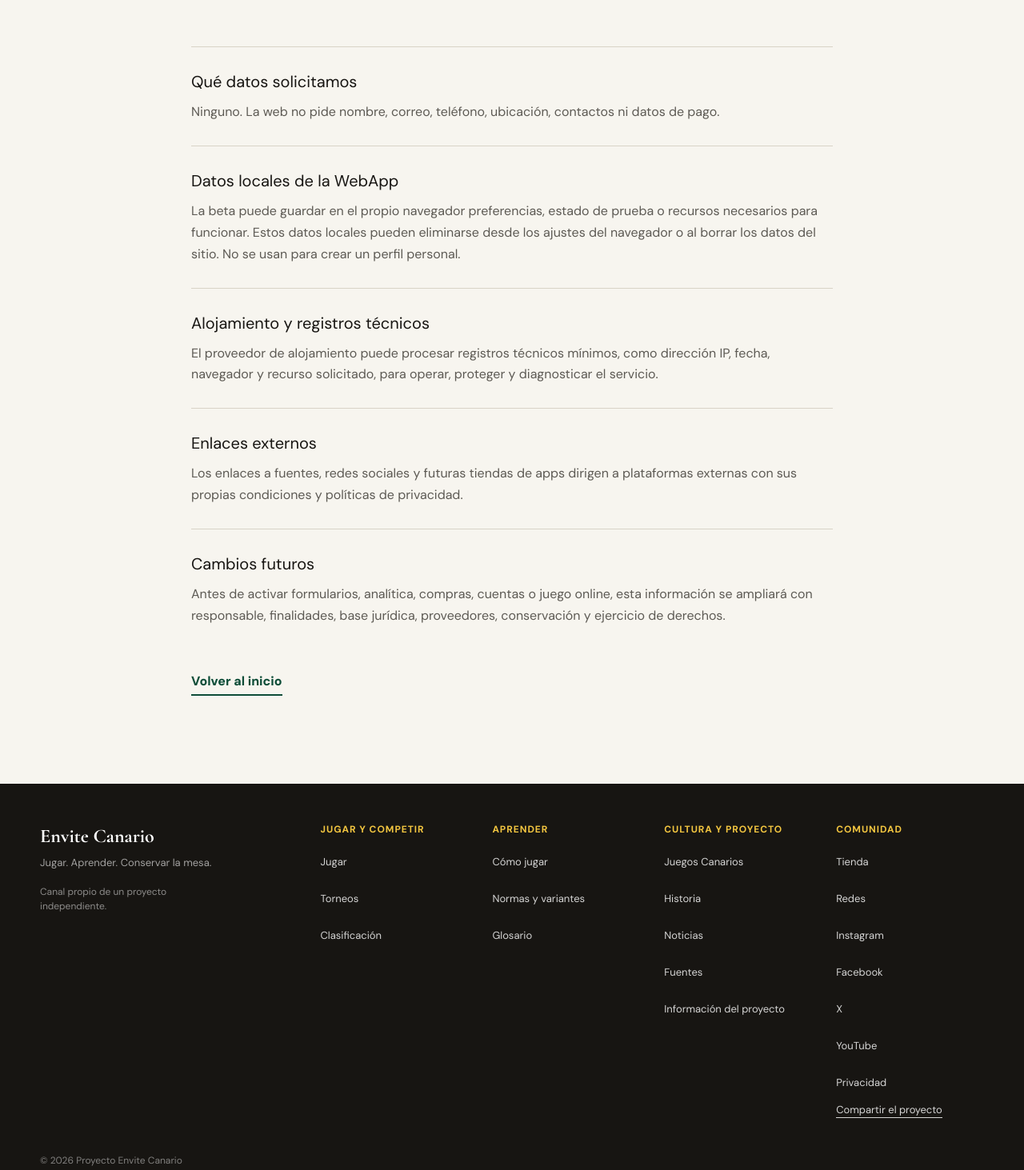
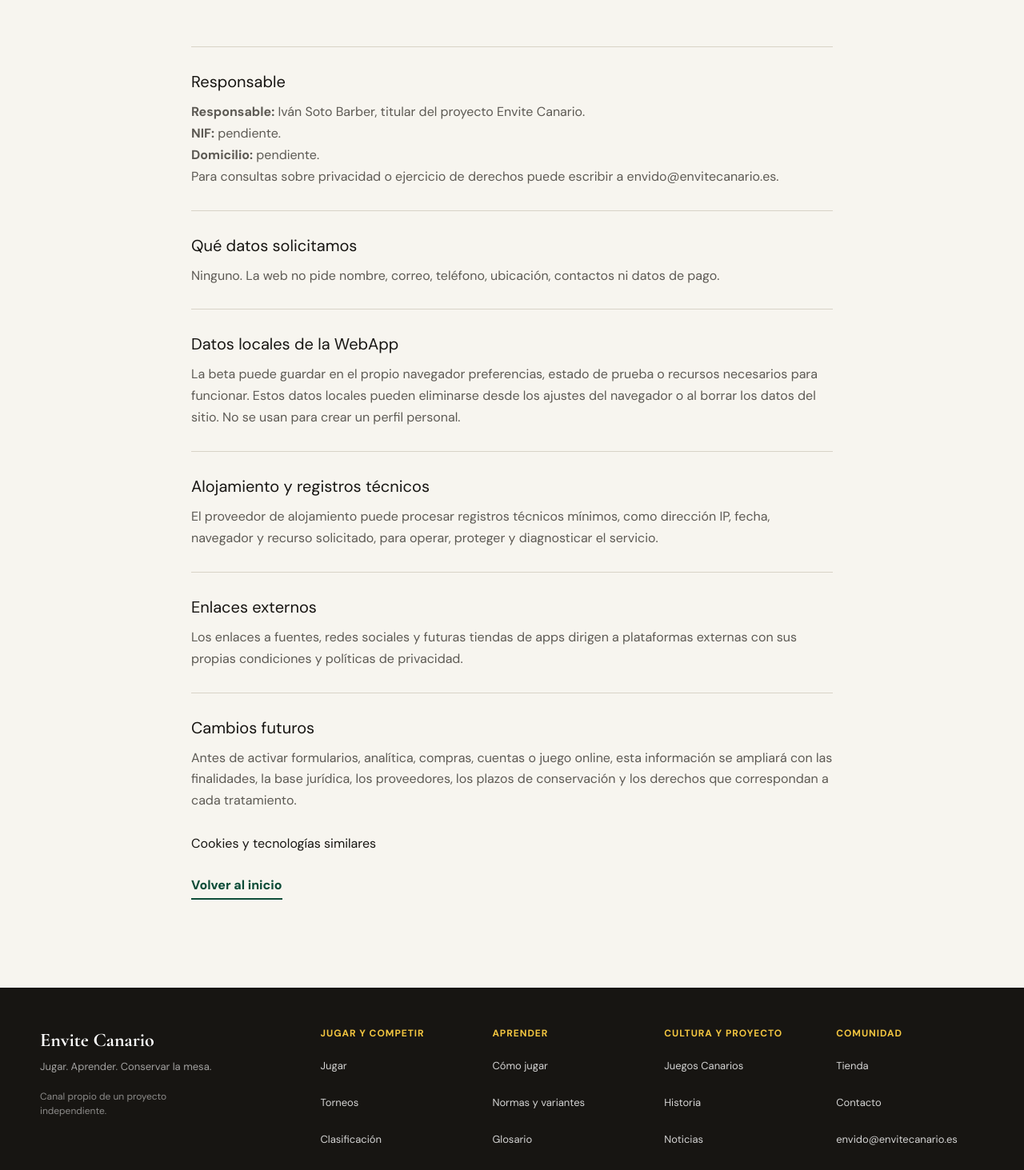
Before and after one commit to ivansotobarber-dominio/envite-canario, a Next.js app: page /privacidad in a window 1280 px wide. Shown: the part 424-1887 px from the top of the page at 80% size. Built offline with nearby package versions, Linux system fonts and the light colour scheme; no server answers.

Commit message:
Publicar contacto y textos legales

```diff
--- /dev/null
+++ b/app/contacto/page.tsx
@@ -0,0 +1,57 @@
+import type { Metadata } from "next";
+import Link from "next/link";
+import { SiteFooter, SiteHeader } from "../site-chrome";
+
+export const metadata: Metadata = {
+  title: "Contacto",
+  description:
+    "Contacto directo con el proyecto Envite Canario para juego, cultura, torneos, tienda y colaboraciones.",
+  alternates: {
+    canonical: "/contacto",
+  },
+};
+
+export default function ContactPage() {
+  return (
+    <>
+      <SiteHeader />
+      <main id="contenido-principal" tabIndex={-1} className="legal-page">
+        <div className="legal-inner">
+          <p className="eyebrow">Contacto</p>
+          <h1>Hablemos de Envite.</h1>
+          <p className="legal-lead">
+            Para torneos, testimonios, reglas, tienda, prensa o colaboraciones,
+            escriba directamente al correo del proyecto.
+          </p>
+
+          <section>
+            <h2>Correo del proyecto</h2>
+            <p>
+              <a className="text-link" href="mailto:envido@envitecanario.es">
+                envido@envitecanario.es
+              </a>
+            </p>
+            <p>
+              El enlace abre su aplicación de correo. Esta web todavía no envía
+              formularios ni almacena datos personales.
+            </p>
+          </section>
+
+          <section>
+            <h2>Para ayudarnos a responder</h2>
+            <p>
+              Indique en el asunto si se trata de un torneo, una corrección de
+              reglas, una entrevista, una propuesta comercial o una consulta
+              sobre la tienda.
+            </p>
+          </section>
+
+          <Link className="text-link" href="/redes-sociales">
+            Consultar el estado de las redes sociales
+          </Link>
+        </div>
+      </main>
+      <SiteFooter />
+    </>
+  );
+}
--- /dev/null
+++ b/app/cookies/page.tsx
@@ -0,0 +1,65 @@
+import type { Metadata } from "next";
+import Link from "next/link";
+import { SiteFooter, SiteHeader } from "../site-chrome";
+
+export const metadata: Metadata = {
+  title: "Cookies",
+  description: "Información sobre cookies y tecnologías similares en Envite Canario.",
+  alternates: { canonical: "/cookies" },
+};
+
+export default function CookiesPage() {
+  return (
+    <>
+      <SiteHeader />
+      <main id="contenido-principal" tabIndex={-1} className="legal-page">
+        <div className="legal-inner">
+          <p className="eyebrow">Privacidad</p>
+          <h1>Cookies y tecnologías similares.</h1>
+          <p className="legal-lead">
+            Envite Canario no utiliza actualmente cookies de análisis,
+            publicidad o seguimiento.
+          </p>
+
+          <section>
+            <h2>Responsable</h2>
+            <p><strong>Responsable:</strong> Iván Soto Barber, titular del proyecto Envite Canario.</p>
+            <p><strong>NIF:</strong> pendiente.</p>
+            <p><strong>Domicilio:</strong> pendiente.</p>
+            <p><strong>Contacto:</strong> <a href="mailto:envido@envitecanario.es">envido@envitecanario.es</a>.</p>
+          </section>
+
+          <section>
+            <h2>Estado actual</h2>
+            <p>
+              La comprobación técnica realizada el 28 de agosto de 2026 no
+              detectó cookies, almacenamiento local, almacenamiento de sesión,
+              iframes ni service workers en la web pública.
+            </p>
+          </section>
+
+          <section>
+            <h2>Por qué no aparece un banner</h2>
+            <p>
+              No se muestra un banner porque actualmente no se instalan
+              tecnologías no necesarias que requieran consentimiento.
+            </p>
+          </section>
+
+          <section>
+            <h2>Cambios futuros</h2>
+            <p>
+              Antes de activar analítica, publicidad, contenidos embebidos,
+              formularios conectados u otras tecnologías no estrictamente
+              necesarias, se actualizará esta información y se solicitará
+              consentimiento cuando corresponda.
+            </p>
+          </section>
+
+          <Link className="text-link" href="/">Volver al inicio</Link>
+        </div>
+      </main>
+      <SiteFooter />
+    </>
+  );
+}
--- a/app/informacion-legal/page.tsx
+++ b/app/informacion-legal/page.tsx
@@ -24,6 +24,18 @@
             no representa un reglamento oficial único y todavía no opera una
             tienda transaccional.
           </p>
+
+          <section>
+            <h2>Identificación del titular</h2>
+            <p><strong>Titular:</strong> Iván Soto Barber.</p>
+            <p><strong>Denominación del proyecto:</strong> Envite Canario.</p>
+            <p><strong>NIF:</strong> pendiente.</p>
+            <p><strong>Domicilio:</strong> pendiente.</p>
+            <p>
+              <strong>Correo de contacto:</strong>{" "}
+              <a href="mailto:envido@envitecanario.es">envido@envitecanario.es</a>.
+            </p>
+          </section>
 
           <section>
             <h2>Finalidad</h2>
--- a/app/privacidad/page.tsx
+++ b/app/privacidad/page.tsx
@@ -23,6 +23,17 @@
             Esta versión no incluye cuentas, formularios, newsletter, pagos,
             publicidad ni analítica de terceros.
           </p>
+
+          <section>
+            <h2>Responsable</h2>
+            <p><strong>Responsable:</strong> Iván Soto Barber, titular del proyecto Envite Canario.</p>
+            <p><strong>NIF:</strong> pendiente.</p>
+            <p><strong>Domicilio:</strong> pendiente.</p>
+            <p>
+              Para consultas sobre privacidad o ejercicio de derechos puede escribir a{" "}
+              <a href="mailto:envido@envitecanario.es">envido@envitecanario.es</a>.
+            </p>
+          </section>
 
           <section>
             <h2>Qué datos solicitamos</h2>
@@ -64,10 +75,13 @@
             <h2>Cambios futuros</h2>
             <p>
               Antes de activar formularios, analítica, compras, cuentas o juego
-              online, esta información se ampliará con responsable, finalidades,
-              base jurídica, proveedores, conservación y ejercicio de derechos.
+              online, esta información se ampliará con las finalidades, la base
+              jurídica, los proveedores, los plazos de conservación y los derechos
+              que correspondan a cada tratamiento.
             </p>
           </section>
+
+          <p><Link href="/cookies">Cookies y tecnologías similares</Link></p>
 
           <Link className="text-link" href="/">
             Volver al inicio
--- a/app/site-chrome.tsx
+++ b/app/site-chrome.tsx
@@ -13,6 +13,7 @@
   { href: "/historia", label: "Historia" },
   { href: "/noticias", label: "Noticias" },
   { href: "/fuentes", label: "Fuentes" },
+  { href: "/contacto", label: "Contacto" },
   { href: "/redes-sociales", label: "Redes" },
 ];
 
@@ -78,12 +79,15 @@
         <div className="footer-column">
           <strong>Comunidad</strong>
           <Link href="/tienda">Tienda</Link>
+          <Link href="/contacto">Contacto</Link>
+          <a href="mailto:envido@envitecanario.es">envido@envitecanario.es</a>
           <Link href="/redes-sociales">Redes</Link>
           <Link href="/redes-sociales#instagram">Instagram</Link>
           <Link href="/redes-sociales#facebook">Facebook</Link>
           <Link href="/redes-sociales#x">X</Link>
           <Link href="/redes-sociales#youtube">YouTube</Link>
           <Link href="/privacidad">Privacidad</Link>
+          <Link href="/cookies">Cookies</Link>
           <ShareSiteButton />
         </div>
       </nav>
--- a/app/sitemap.ts
+++ b/app/sitemap.ts
@@ -21,7 +21,9 @@
     { route: "/juegos-canarios", priority: 0.8, changeFrequency: "monthly" as const },
     { route: "/noticias", priority: 0.85, changeFrequency: "weekly" as const },
     { route: "/redes-sociales", priority: 0.55, changeFrequency: "monthly" as const },
+    { route: "/contacto", priority: 0.5, changeFrequency: "monthly" as const },
     { route: "/privacidad", priority: 0.3, changeFrequency: "monthly" as const },
+    { route: "/cookies", priority: 0.25, changeFrequency: "yearly" as const },
     { route: "/informacion-legal", priority: 0.3, changeFrequency: "monthly" as const },
   ];
 
```
